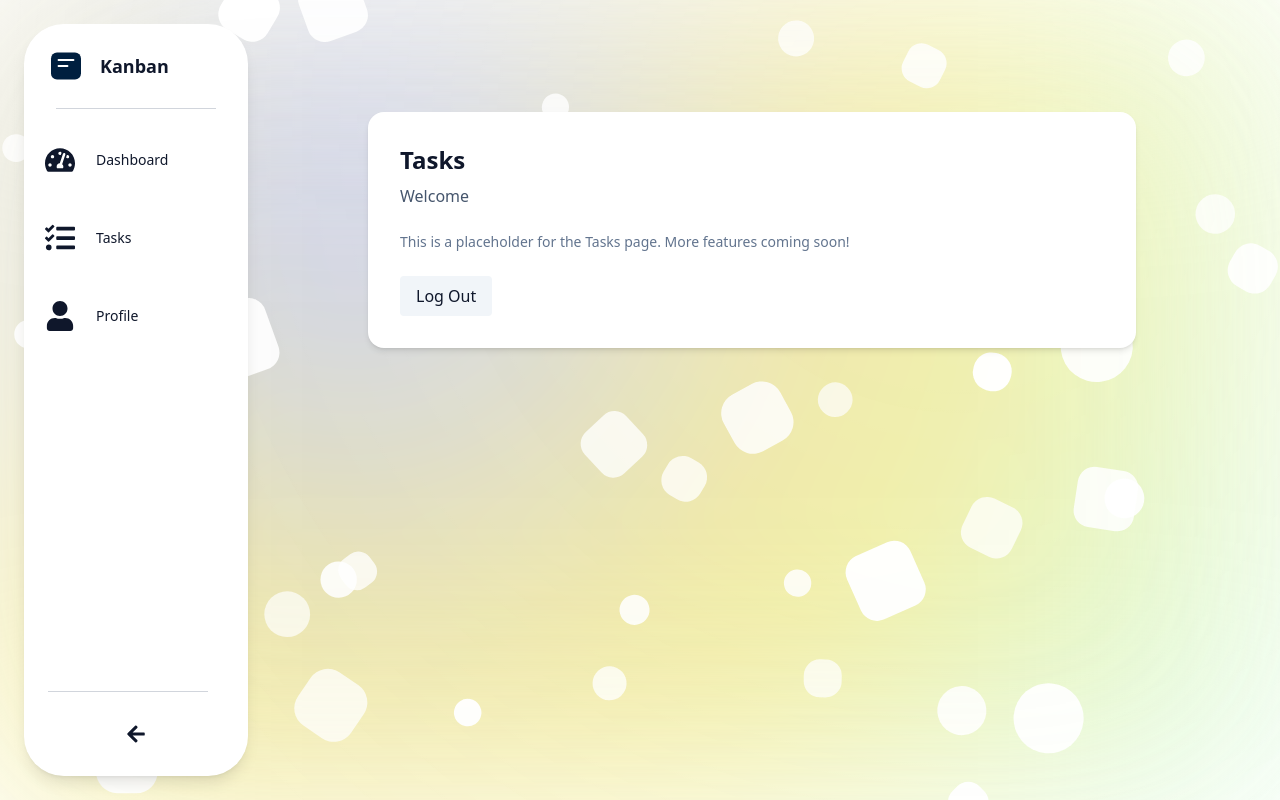
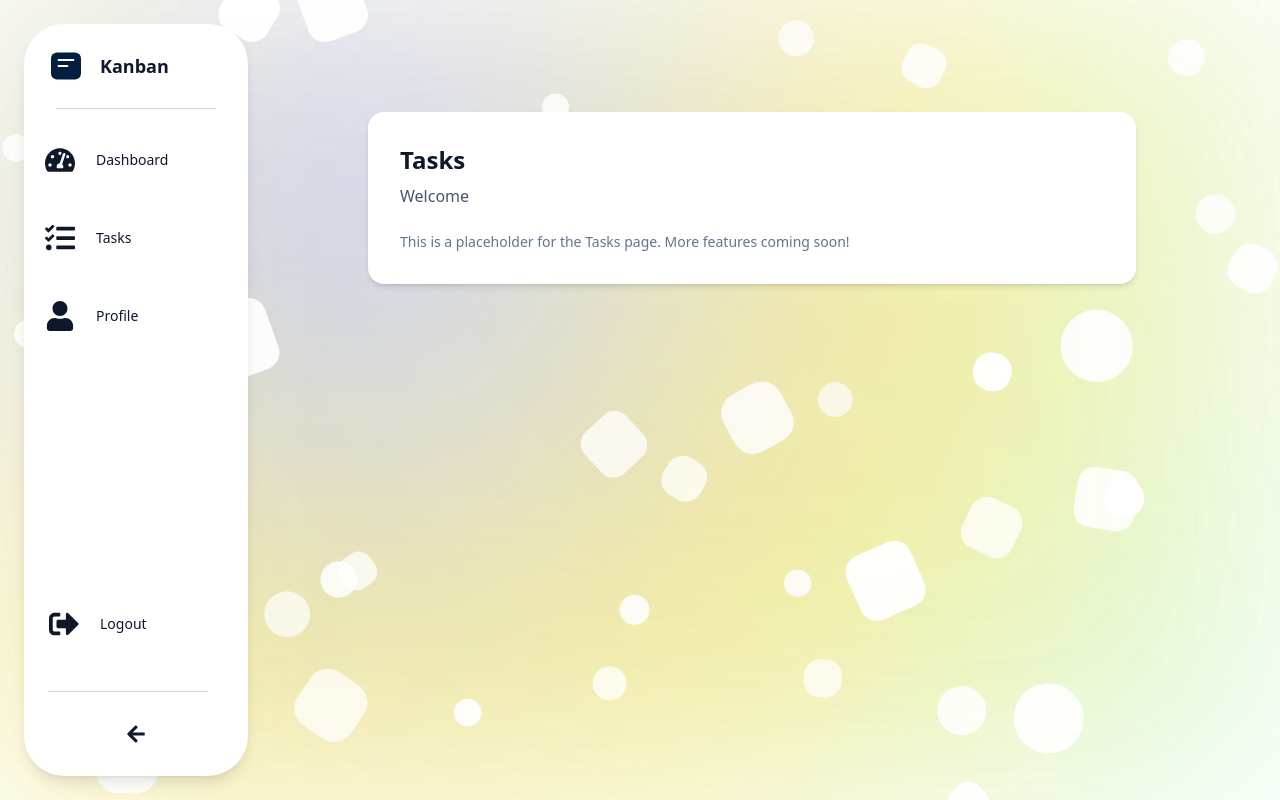
Before and after one commit to Szymon-Stasiak/kanban-management-system-fe, a Next.js app: page /tasks in a window 1280 px wide. Both pictures are taken after a click on the button 64 px from the left and 734 px from the top of the page. Built offline with nearby package versions, Linux system fonts and the light colour scheme.

Commit message:
logging out from Navbar.tsx

```diff
--- a/src/app/project/[id]/page.tsx
+++ b/src/app/project/[id]/page.tsx
@@ -106,7 +106,6 @@ export default function ProjectPage() {
                 <div
                     className="w-full max-w-4xl rounded-2xl shadow-lg overflow-hidden bg-white hover:shadow-2xl transition-shadow"
                 >
-                    {/* Header z nazwą i kolorem */}
                     <div
                         className="px-8 py-6"
                         style={{
@@ -141,7 +140,6 @@ export default function ProjectPage() {
                             )}
                         </div>
 
-                        {/* Status i kolor */}
                         <div className="flex flex-col justify-start items-start md:items-start space-y-6">
                             <div className="w-full">
                                 <label className="font-semibold text-gray-800 mb-2 block text-lg">Status:</label>
@@ -166,7 +164,6 @@ export default function ProjectPage() {
                             </div>
                         </div>
 
-                        {/* Description */}
                         <div className="col-span-2 mt-4">
                             <label className="font-semibold text-gray-800 mb-2 block text-lg">Description:</label>
                             <textarea
@@ -177,7 +174,6 @@ export default function ProjectPage() {
                             />
                         </div>
 
-                        {/* Action buttons */}
                         <div className="col-span-2 flex justify-end items-end w-full h-full gap-3">
                             <button
                                 onClick={() => setShowDeleteModal(true)}
--- a/src/app/tasks/page.tsx
+++ b/src/app/tasks/page.tsx
@@ -1,16 +1,9 @@
 'use client';
 import React from 'react';
-import { useRouter } from 'next/navigation';
-import { logout } from '@/lib/auth';
 import SharedLayout from '@/components/layouts/SharedLayout';
 
 export default function DashboardPage() {
-    const router = useRouter();
 
-    const handleLogout = () => {
-        logout();
-        router.push('/login');
-    };
 
     return (
         <SharedLayout>
@@ -23,14 +16,6 @@ export default function DashboardPage() {
                         This is a placeholder for the Tasks page. More features coming soon!
                     </p>
 
-                    <div className="mt-6">
-                        <button
-                            onClick={handleLogout}
-                            className="px-4 py-2 rounded bg-slate-100"
-                        >
-                            Log Out
-                        </button>
-                    </div>
                 </div>
             </div>
         </SharedLayout>
--- a/src/components/layouts/Navbar.tsx
+++ b/src/components/layouts/Navbar.tsx
@@ -1,13 +1,17 @@
 'use client';
 
 import React, {useState} from 'react';
-import {FaTachometerAlt, FaTasks, FaUser, FaArrowRight} from 'react-icons/fa';
+import {FaTachometerAlt, FaTasks, FaUser, FaArrowRight, FaSignOutAlt} from 'react-icons/fa';
 import Logo from "@/components/Logo";
 import {motion, AnimatePresence} from 'framer-motion';
 import {useRouter} from "next/navigation";
+import ConfirmModal from "@/components/modals/ConfirmModal";
+import {authRequest, logout} from "@/lib/auth";
 
 export default function Navbar() {
     const router = useRouter();
+    const [showLogOutModal, setShowLogOutModal] = useState(false);
+    const [loggingOut, setLoggingOut] = useState(false);
 
     const getInitialExpanded = () => {
         if (typeof window !== 'undefined') {
@@ -18,6 +22,12 @@ export default function Navbar() {
     };
 
     const [isExpanded, setIsExpanded] = useState(getInitialExpanded);
+
+    const handleLogOut= async () => {
+        setLoggingOut(true);
+            logout();
+            router.push('/login');
+    };
 
     const toggleExpand = () => {
         setIsExpanded(prev => {
@@ -101,6 +111,45 @@ export default function Navbar() {
                 ))}
             </div>
 
+            <div className="flex flex-col px-1">
+
+                <motion.div
+                    onClick={() => setShowLogOutModal(true)}
+                    initial={false}
+                    animate={isExpanded ? "expanded" : "collapsed"}
+                    variants={{
+                        expanded: {width: "100%"},
+                        collapsed: {width: "auto"},
+                    }}
+                    className="relative flex items-center gap-4 px-4 py-3 w-full rounded-full hover:bg-red-100 hover:text-red-500 transition-colors cursor-pointer mb-4"
+                >
+                    <div className="flex-shrink-0 w-10 flex justify-center">
+                        <motion.div
+                            className={`text-3xl ${!isExpanded ? 'hover:scale-125 transition-transform duration-200' : ''}`}
+                            layout
+                        >
+                            <FaSignOutAlt/>
+                        </motion.div>
+                    </div>
+
+                    <AnimatePresence>
+                        {isExpanded && (
+                            <motion.span
+                                key="logout"
+                                initial={{opacity: 0, x: -10}}
+                                animate={{opacity: 1, x: 0}}
+                                exit={{opacity: 0, x: -10}}
+                                transition={{duration: 0.3}}
+                                className="text-sm font-medium"
+                            >
+                                Logout
+                            </motion.span>
+                        )}
+                    </AnimatePresence>
+                </motion.div>
+            </div>
+
+
             <div className="flex flex-col px-6">
                 <motion.div
                     animate={{width: isExpanded ? 160 : 48}}
@@ -117,6 +166,16 @@ export default function Navbar() {
                     <FaArrowRight className="text-xl"/>
                 </motion.button>
             </div>
+            <ConfirmModal
+                show={showLogOutModal}
+                onClose={() => setShowLogOutModal(false)}
+                onConfirm={handleLogOut}
+                confirming={loggingOut}
+                title="Are you sure you want to log out?"
+                description=""
+                confirmText="Log Out"
+                cancelText="Cancel"
+            />
         </motion.div>
     );
 }
```
